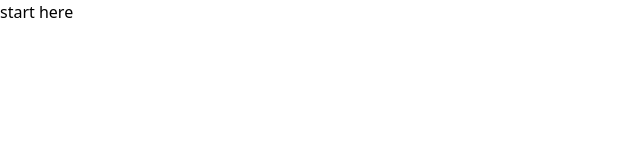
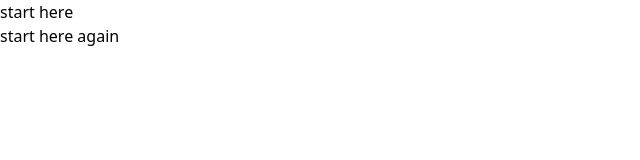
Before and after one commit to 0xAtharv/csi-website, a React (Vite) app: page / in a window 1280 px wide. Shown: the top 160 px of the page, without its empty margins (0-640 px from the left). Built offline with nearby package versions, Linux system fonts and the light colour scheme.

Commit message:
changes made

```diff
--- a/src/App.jsx
+++ b/src/App.jsx
@@ -2,6 +2,7 @@ import React from "react";
 
 export default function App(){
   return(
-    <div className="text-center font-bold">start here</div>
+    <div className="text-center font-bold">start here
+    <div className="div">start here again</div></div>
   )
 }
```
